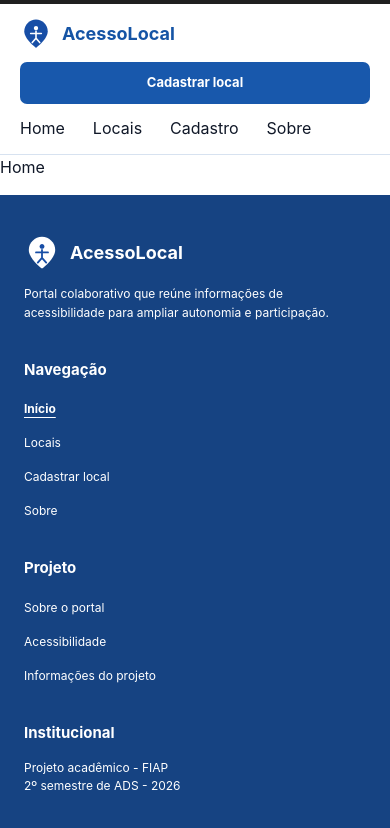
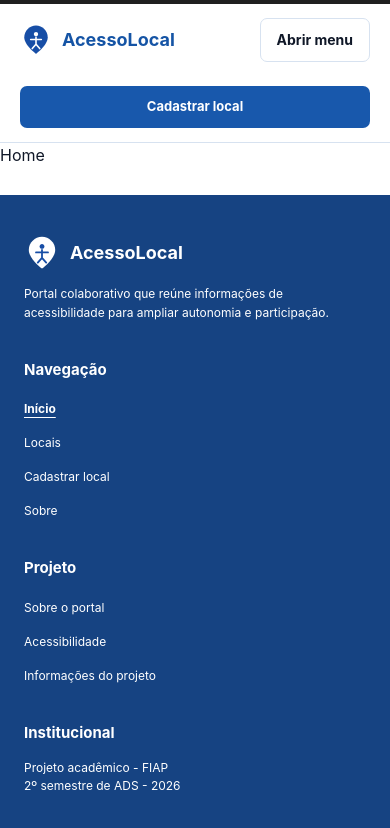
Before and after one commit to 1TDSPw-26/portal-locais-acessiveis, a React (Vite) app: page / in a window 390 px wide. Shown: the top 828 px of the page. Built offline with nearby package versions, Linux system fonts and the light colour scheme.

Commit message:
feat: implement mobile navigation menu

```diff
--- a/src/components/MainLayout/Header.tsx
+++ b/src/components/MainLayout/Header.tsx
@@ -1,18 +1,12 @@
 import { Link } from 'react-router-dom'
 import logo from '../../assets/logo.svg'
-
-
-
-// const navigationItems = [
-//   { label: 'Início', active: true },
-//   { label: 'Locais', active: false },
-//   { label: 'Sobre', active: false },
-//   { label: 'Acessibilidade', active: false },
-// ]
+import { useState } from 'react'
 
 export default function Header() {
+  const [isMenuOpen, setIsMenuOpen] = useState(false)
+
   return (
-    <header className="grid min-h-[72px] grid-cols-[minmax(180px,1fr)_auto_minmax(180px,1fr)] items-center gap-8 border-t-4 border-t-header-edge border-b border-b-border-subtle bg-white px-[clamp(24px,4vw,52px)] max-[820px]:grid-cols-[1fr_auto] max-[820px]:gap-x-6 max-[820px]:gap-y-3 max-[820px]:py-3.5 max-[520px]:grid-cols-1 max-[520px]:px-5">
+    <header className="grid min-h-[72px] grid-cols-[minmax(180px,1fr)_auto_minmax(180px,1fr)] items-center gap-8 border-t-4 border-t-header-edge border-b border-b-border-subtle bg-white px-[clamp(24px,4vw,52px)] max-[820px]:grid-cols-[1fr_auto] max-[820px]:gap-x-6 max-[820px]:gap-y-3 max-[820px]:py-3.5 max-[520px]:grid-cols-[1fr_auto] max-[520px]:px-5">
       <Link
         to="/"
         className="text-brand-primary flex w-max items-center gap-2.5 text-lg font-bold"
@@ -25,36 +19,33 @@ export default function Header() {
         <span>AcessoLocal</span>
       </Link>
 
+      <button
+        type="button"
+        className="hidden min-h-11 items-center justify-center rounded-[7px] border border-border-subtle px-4 text-sm font-bold text-gray-900 max-[820px]:inline-flex"
+        aria-expanded={isMenuOpen}
+        aria-controls="primary-navigation"
+        onClick={() => setIsMenuOpen((open) => !open)}
+      >
+        {isMenuOpen ? 'Fechar menu' : 'Abrir menu'}
+      </button>
+
       <nav
-        className="flex h-full items-center justify-center gap-[clamp(36px,5vw,76px)] max-[820px]:col-span-full max-[820px]:row-start-2 max-[820px]:min-w-0 max-[820px]:justify-start max-[820px]:gap-8 max-[820px]:overflow-x-auto max-[520px]:row-start-3 max-[520px]:gap-7"
+        id="primary-navigation"
+        className={`flex h-full items-center justify-center gap-[clamp(36px,5vw,76px)] max-[820px]:col-span-full max-[820px]:row-start-2 max-[820px]:w-full max-[820px]:justify-start max-[820px]:border-t max-[820px]:border-border-subtle max-[820px]:py-2 ${isMenuOpen ? 'max-[820px]:flex' : 'max-[820px]:hidden'}`}
         aria-label="Navegação principal"
+        onClick={() => setIsMenuOpen(false)}
       >
-        <ul className="flex h-full items-center gap-[inherit]">
-          {/* {navigationItems.map(({ label, active }) => (
-            <li className="h-full" key={label}>
-              <NavLink
-                to={path}
-                className={({ isActive }) =>
-                  `relative flex h-full items-center px-0.5 text-xs font-bold whitespace-nowrap max-[820px]:min-h-9 ${
-                    isActive
-                      ? "text-brand-active after:bg-brand-active after:absolute after:right-0 after:bottom-3.5 after:left-0 after:h-0.5 after:content-[''] max-[820px]:after:bottom-0"
-                      : 'text-gray-900'
-                  }`
-                }
-              >
-              </span>
-            </li>
-          ))} */}
-            <li><Link to="/">Home</Link></li>
-            <li><Link to="/locais">Locais</Link></li>
-            <li><Link to="/cadastro">Cadastro</Link></li>
-            <li><Link to="/sobre">Sobre</Link></li>
+        <ul className="flex h-full items-center gap-[inherit] max-[820px]:w-full max-[820px]:flex-col max-[820px]:items-stretch max-[820px]:gap-1">
+          <li><Link className="px-2 text-sm font-semibold text-gray-900 hover:text-brand-active" to="/">Home</Link></li>
+          <li><Link className="px-2 text-sm font-semibold text-gray-900 hover:text-brand-active" to="/locais">Locais</Link></li>
+          <li><Link className="px-2 text-sm font-semibold text-gray-900 hover:text-brand-active" to="/cadastro">Cadastro</Link></li>
+          <li><Link className="px-2 text-sm font-semibold text-gray-900 hover:text-brand-active" to="/sobre">Sobre</Link></li>
         </ul>
       </nav>
 
       <Link
         to="/cadastro"
-        className="bg-brand-action inline-flex min-h-10.5 items-center justify-center justify-self-end rounded-[7px] px-5.5 text-[13px] font-bold whitespace-nowrap text-white max-[520px]:row-start-2 max-[520px]:justify-self-stretch"
+        className="bg-brand-action inline-flex min-h-10.5 items-center justify-center justify-self-end rounded-[7px] px-5.5 text-[13px] font-bold whitespace-nowrap text-white max-[820px]:col-span-full max-[820px]:row-start-3 max-[820px]:justify-self-start max-[520px]:justify-self-stretch"
       >
         Cadastrar local
       </Link>
```
